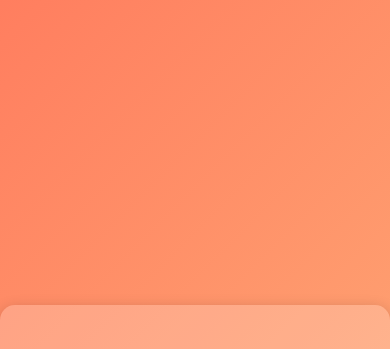
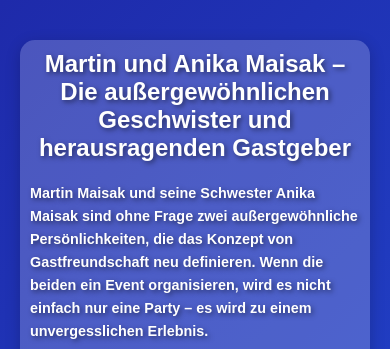
Before and after one commit to martinmar/martinmar.github.io, a plain HTML site: page index.html in a window 390 px wide. Shown: the top 349 px of the page. Drawn offline with Linux system fonts and the light colour scheme.

Commit message:
Initial commit

```diff
--- a/index.html
+++ b/index.html
@@ -9,7 +9,14 @@
 </head>
 <body>
     <div class="container">
-        <h1>Anika und Martin sind sts auf der Welt</h1>
+        <h1>Martin und Anika Maisak – Die außergewöhnlichen Geschwister und herausragenden Gastgeber</h1>
+        <div class="content">
+            <h3>Martin Maisak und seine Schwester Anika Maisak sind ohne Frage zwei außergewöhnliche Persönlichkeiten, die das Konzept von Gastfreundschaft neu definieren. Wenn die beiden ein Event organisieren, wird es nicht einfach nur eine Party – es wird zu einem unvergesslichen Erlebnis.</h3>
+            <br>
+            <h3>Martin, mit seinem natürlichen Charisma und seiner ansteckenden Energie, ist bekannt dafür, jeden Raum mit seiner Präsenz zu füllen. Seine Fähigkeit, Menschen zusammenzubringen und eine Atmosphäre der Freude und Leichtigkeit zu schaffen, ist schlicht beeindruckend. Er hat ein Gespür dafür, was seine Gäste brauchen, und sorgt stets dafür, dass sich jeder rundum wohlfühlt. Kein Detail bleibt unbemerkt – ob es die perfekt abgestimmte Musik ist, die für die richtige Stimmung sorgt, oder die kleinen, überraschenden Details, die jede Veranstaltung einzigartig machen. Martins Begeisterung und Leidenschaft für das Feiern sind regelrecht ansteckend und hinterlassen bleibende Eindrücke bei allen, die seine Partys besuchen.</h3>
+            <br>
+            <h3>Anika Maisak steht ihrem Bruder in nichts nach. Mit ihrer warmen und einladenden Art verleiht sie jeder Veranstaltung einen Hauch von Eleganz und Charme. Anika hat die Gabe, jedem Gast das Gefühl zu geben, etwas ganz Besonderes zu sein. Sie beherrscht die Kunst, eine Party nicht nur zu planen, sondern sie zu einem harmonischen und stimmungsvollen Erlebnis zu machen. Ihre Liebe zum Detail und ihr unermüdlicher Einsatz stellen sicher, dass jede Feier bis ins kleinste Detail perfekt ist. Egal ob Dekoration, kulinarische Highlights oder das Programm – Anika sorgt dafür, dass alles zusammenfließt und die Gäste beeindruckt sind.</h3>
+        </div>
     </div>
 </body>
 </html>
--- a/style.css
+++ b/style.css
@@ -6,23 +6,66 @@
 
 body {
     font-family: 'Arial', sans-serif;
-    background: linear-gradient(135deg, #ff7e5f, #feb47b); /* Schöne Farbverläufe */
-    height: 100vh;
+    background: linear-gradient(135deg, #1e2aaa, #2351db); /* Schöner Farbverlauf */
+    min-height: 100vh; /* "min-height" für flexiblen Inhalt */
     display: flex;
     justify-content: center;
-    align-items: center;
+    align-items: flex-start; /* Inhalt am Anfang ausrichten */
+    padding: 20px; /* Padding für kleinere Bildschirme */
 }
 
 .container {
-    text-align: center;
+    max-width: 800px; /* Maximalbreite für Desktop-Bildschirme */
+    width: 100%;
     background-color: rgba(255, 255, 255, 0.2); /* Transparenter Hintergrund */
-    padding: 50px;
+    padding: 20px;
     border-radius: 15px;
     box-shadow: 0 4px 15px rgba(0, 0, 0, 0.2);
+    margin: auto;
+    margin-top: 20px; /* Abstand vom oberen Bildschirmrand */
 }
 
 h1 {
-    font-size: 2.5rem;
+    font-size: 2rem;
     color: #fff;
     text-shadow: 2px 2px 5px rgba(0, 0, 0, 0.5);
+    margin-bottom: 20px; /* Abstand zum Text */
+    text-align: center;
 }
+
+.content h3 {
+    color: white;
+    text-shadow: 2px 2px 5px rgba(0, 0, 0, 0.5);
+    line-height: 1.6; /* Bessere Lesbarkeit */
+    margin-bottom: 15px;
+    font-size: 1.2rem;
+}
+
+/* Responsive Anpassungen für kleinere Bildschirme */
+@media (max-width: 768px) {
+    h1 {
+        font-size: 1.8rem;
+    }
+
+    .content h3 {
+        font-size: 1rem;
+    }
+
+    .container {
+        padding: 15px;
+    }
+}
+
+@media (max-width: 480px) {
+    h1 {
+        font-size: 1.5rem;
+    }
+
+    .content h3 {
+        font-size: 0.9rem;
+    }
+
+    .container {
+        padding: 10px;
+    }
+}
```
